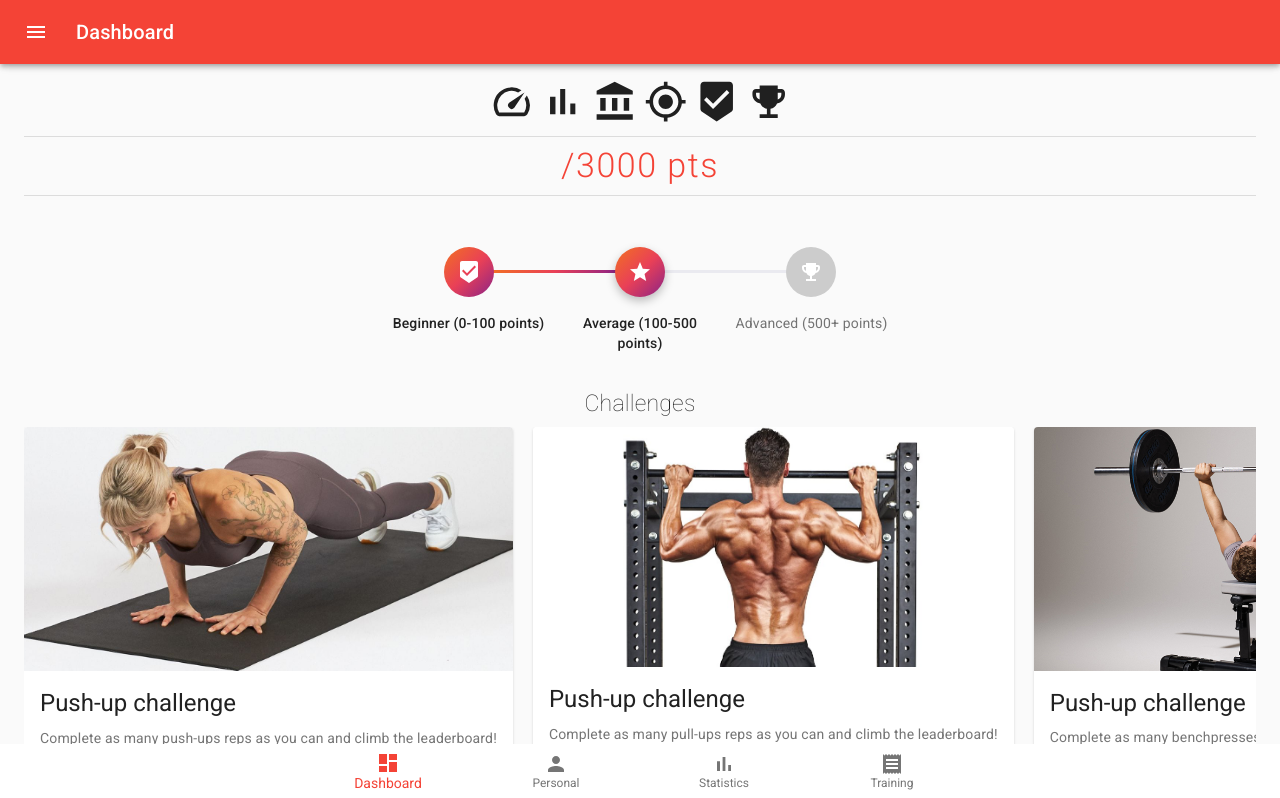
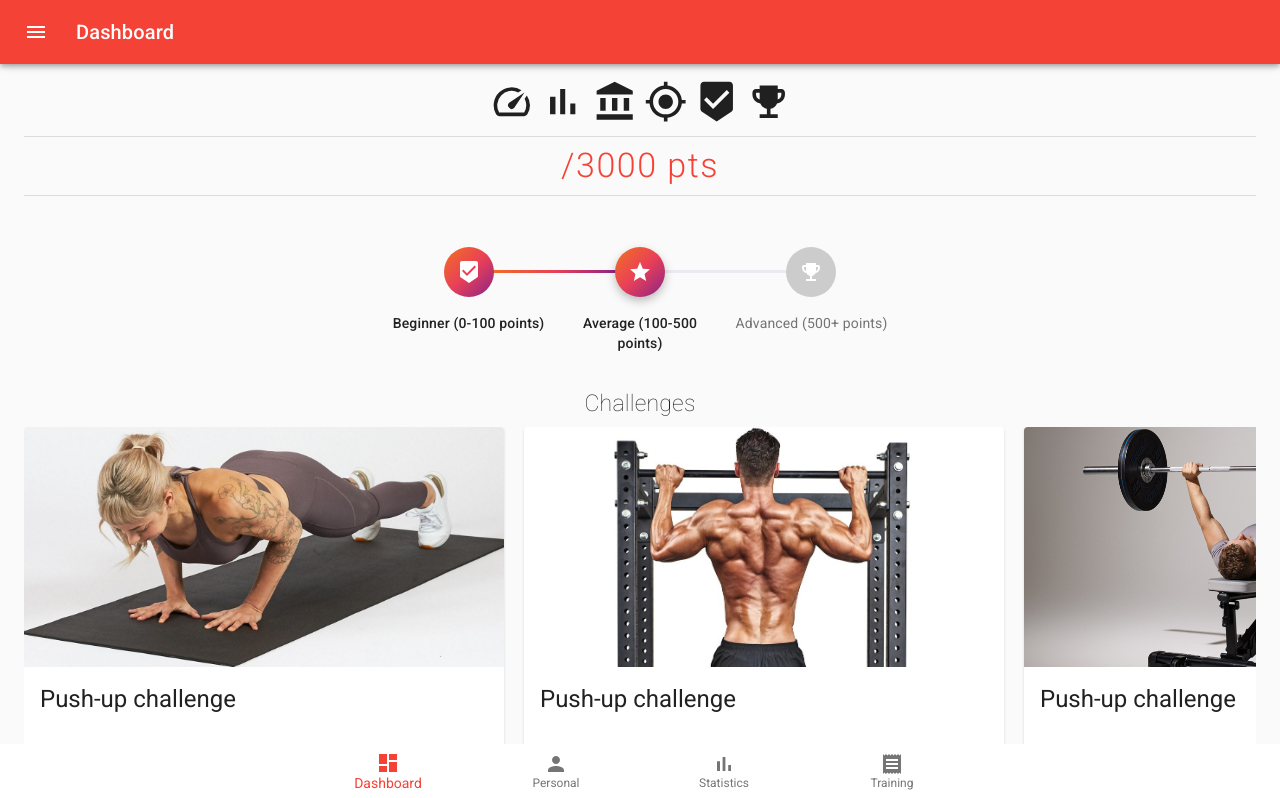
Before and after one commit to Giulianini/ASW-1920-GYMMY, a React (Create React App) app in the folder app/: page /user/dashboard in a window 1280 px wide. Shown: the top 798 px of the page. Built offline with nearby package versions, Linux system fonts and the light colour scheme; no server answers.

Commit message:
fix challenge fetching items

```diff
--- a/app/src/components/user/dashboard/Challenge.js
+++ b/app/src/components/user/dashboard/Challenge.js
@@ -36,7 +36,7 @@ function Course(props) {
                             Push-up challenge
                         </Typography>
                         <Typography variant="body2" color="textSecondary" component="p">
-                            {props.item.desc}
+                            {props.item.description}
                         </Typography>
                     </CardContent>
                 </CardActionArea>
@@ -45,7 +45,7 @@ function Course(props) {
                         Accept challenge
                     </Button>
                     <Button size="small" color="primary">
-                        100 points
+                        Reward: {props.item.firstPlace}
                     </Button>
                 </CardActions>
                 <div className={classes.pushCardSize}/>
```
